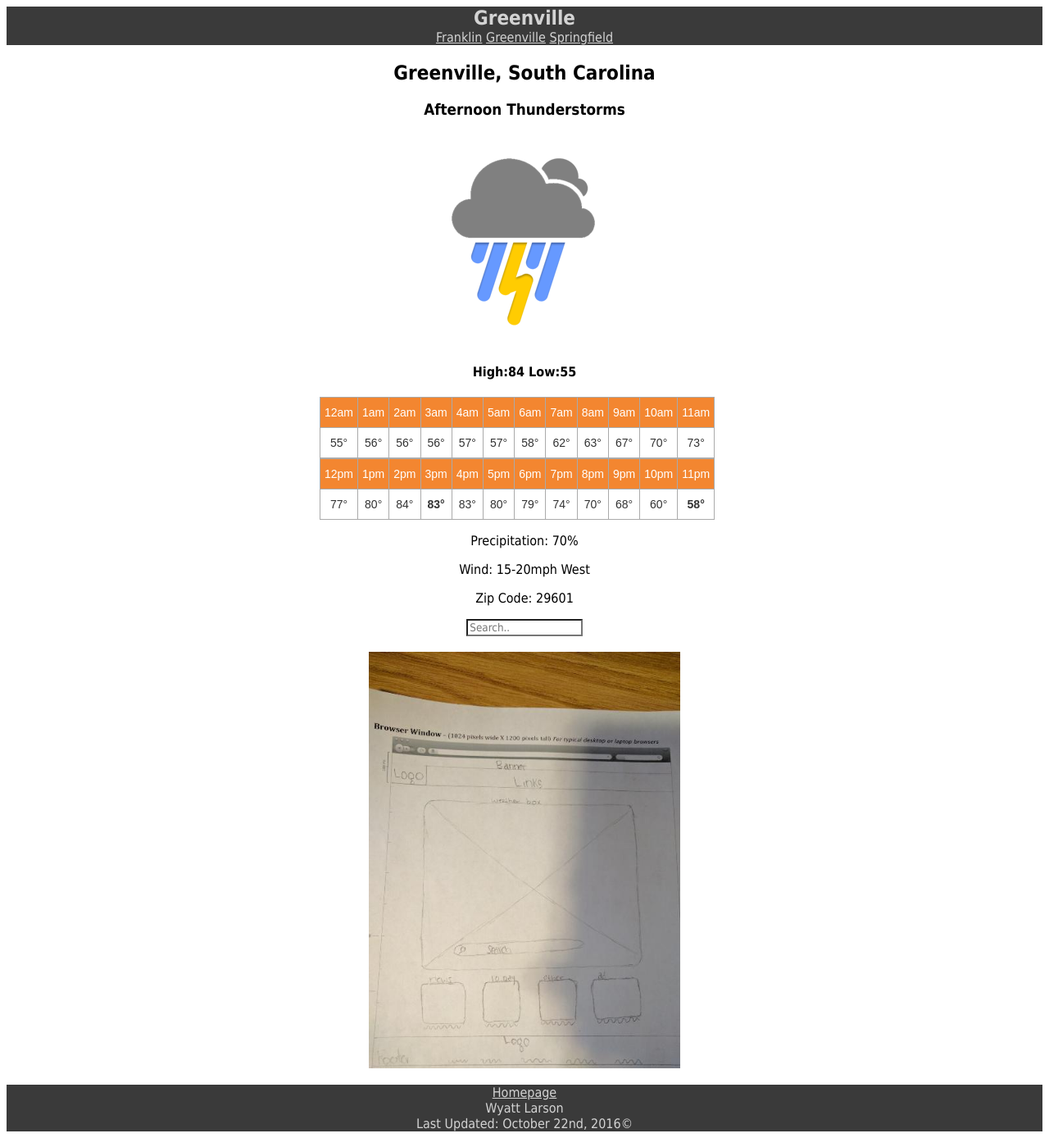
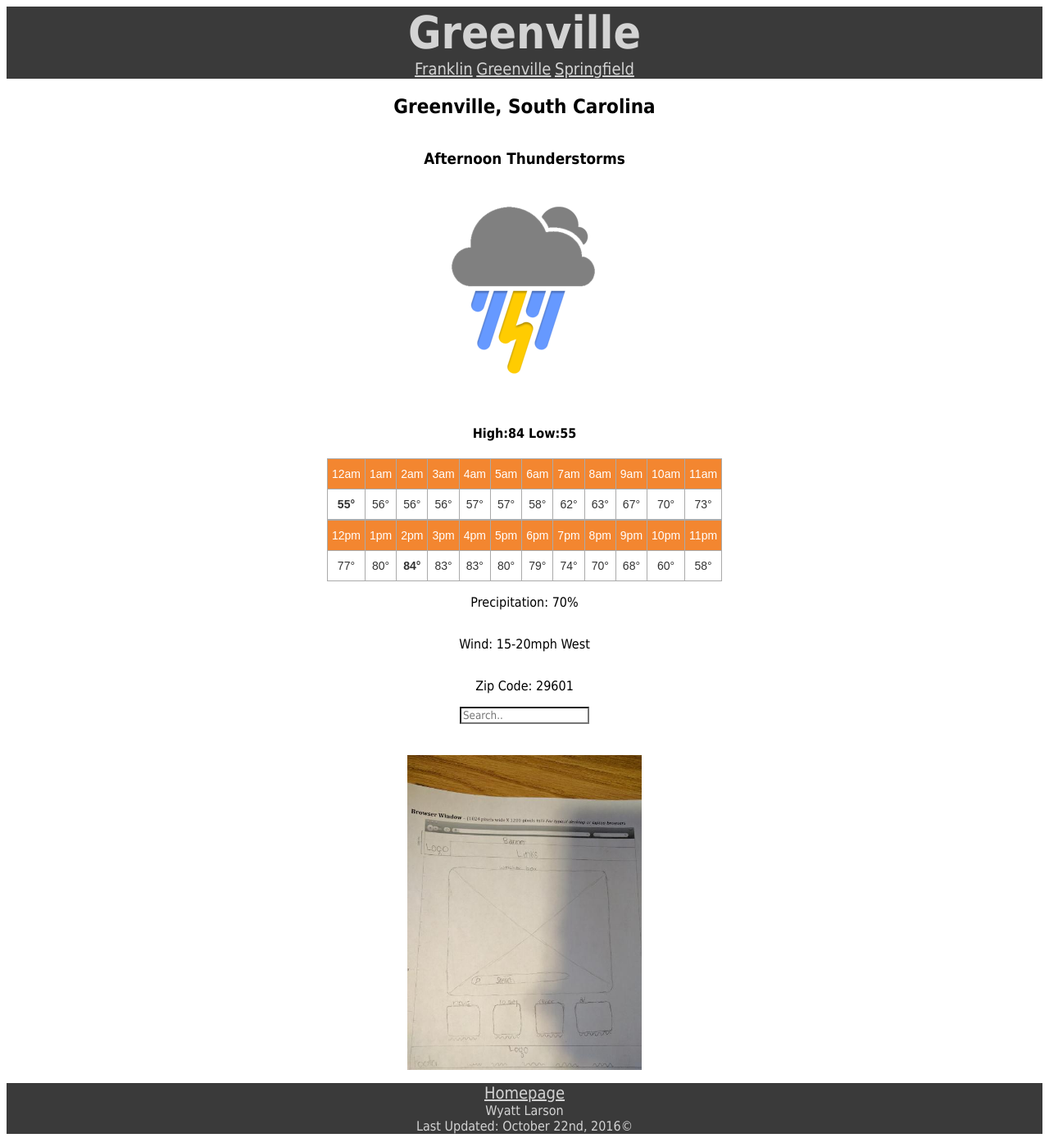
Before and after one commit to wyattlarson/wyattlarson.github.io, a PHP site: page /homework/greenville.html in a window 1280 px wide. Shown: the whole page at 82% size. Run offline with PHP 8.4, Linux system fonts and the light colour scheme.

Commit message:
greenville

```diff
--- a/css/weather.css
+++ b/css/weather.css
@@ -3,59 +3,101 @@
     font-family: tahoma, genvea, sans-serif;
 }
 
+.wrapper {
+    display:flex;
+    flex-flow: column;
+    min-height: 100vh;
+}
 
 .navbar {
-background-color: rgb(58,58,58);
-    padding: 0;
+    text-align: center;
 }
 
-#weather {
-    width:10em;
-}
 
-img{
-    max-width: 100%;
+.content {
+    display: flex;
+    flex-flow: column;
+    flex; 1;
+    flex-wrap: wrap;
+    align-items: center;
 }
 
 h1 {
-    text-align: center;
     background-color: rgb(58,58,58);
     color: lightgray;
     padding: 0;
     margin: 0;
 }
 
+.table  {
+    border-collapse:collapse;
+    border-spacing:0;
+    border-color:#aaa;
+    text-align: center;
+}
 
-.table {
-    overflow-x: auto;
-    right: 10px;
-    width: 500px;
-    margin:0 auto;
+.table td {
+    font-family:Arial, sans-serif;
+    font-size:16px;
+    padding:10px 5px;
+    border-style:solid;
+    border-width:1px;
+    overflow:hidden;
+    word-break:normal;
+    border-color:#aaa;
+    color:#333;
+    background-color:#fff;
+}
+
+.table th {
+    font-family:Arial, sans-serif;
+    font-size:16px;
+    font-weight:normal;
+    padding:10px 5px;
+    border-style:solid;
+    border-width:1px;
+    overflow:hidden;
+    word-break:normal;
+    border-color:#aaa;
+    color:#fff;
+}
+
+.table td {
+    font-family:Arial, sans-serif;
+    font-size:14px;
+    padding:10px 5px;
+    border-style:solid;
+    border-width:1px;
+    overflow:hidden;
+    word-break:normal;
+    border-color:#aaa;
+    color:#333;
+    background-color:#fff;
+}
+
+.table th {
+    font-family:Arial, sans-serif;
+    font-size:14px;
+    font-weight:normal;
+    padding:10px 5px;
+    border-style:solid;
+    border-width:1px;
+    overflow:hidden;
+    word-break:normal;
+    border-color:#aaa;
+    color:#fff;
+    background-color:#f38630;
 }
 
 
-.tg  {
-    border-collapse:collapse;border-spacing:0;border-color:#aaa;
-
-}
-
-.tg td {
-    font-family:Arial, sans-serif;font-size:14px;padding:10px 5px;border-style:solid;border-width:1px;overflow:hidden;word-break:normal;border-color:#aaa;color:#333;background-color:#fff;
-}
-
-.tg th {
-    font-family:Arial, sans-serif;font-size:14px;font-weight:normal;padding:10px 5px;border-style:solid;border-width:1px;overflow:hidden;word-break:normal;border-color:#aaa;color:#fff;background-color:#f38630;
-}
-
-.tg .tg-yw4l{
+.table .info {
     vertical-align:top
 }
 
-.tg .tg-yw4{
-    font-weight:bold;vertical-align:top
+.table .infoBold {
+    font-weight:bold;
+    vertical-align:top;
 }
-
-
 
 a {
     color: lightgray;
@@ -63,33 +105,24 @@ a {
 }
 
 #nav {
-    text-align: center;
     color: rgb(58,58,58);
     background-color: rgb(58,58,58);
 }
-
-.content {
-    position: relative;
-    text-align: center;
-
-}
-
 
 #mobile {
     max-width: 30%;
 }
 
 #tablet{
-    max-width: 30%;
+    max-width: 40%;
 }
 #desktop {
-    max-width: 30%;
+    max-width: 60%;
 }
 #footer {
-    position: relative;
-    text-align: center;
     background-color: rgb(58,58,58);
     color: lightgray;
+    text-align: center;
 }
 
 li{
@@ -99,118 +132,12 @@ li{
 
 ul {
   list-style-type: none;
-    background-color: rgb(58,58,58);    background-color: rgb(58,58,58);
+    background-color: rgb(58,58,58);
     margin-left: 0px;
     padding: 0px;
 }
 
-* {
-    background-color: white;
-    font-family: tahoma, genvea, sans-serif;
-}
-
-
-.navbar {
-background-color: rgb(58,58,58);
-    padding: 0;
-}
-
-#weather {
-    width:10em;
-}
-
-img{
-    max-width: 100%;
-}
-
-h1 {
-    text-align: center;
-    background-color: rgb(58,58,58);
-    color: lightgray;
-    padding: 0;
-    margin: 0;
-}
-
-
-.table {
-    overflow-x: auto;
-    right: 10px;
-    width: 500px;
-    margin:0 auto;
-}
-
-
-.tg  {
-    border-collapse:collapse;border-spacing:0;border-color:#aaa;
-
-}
-
-.tg td {
-    font-family:Arial, sans-serif;font-size:14px;padding:10px 5px;border-style:solid;border-width:1px;overflow:hidden;word-break:normal;border-color:#aaa;color:#333;background-color:#fff;
-}
-
-.tg th {
-    font-family:Arial, sans-serif;font-size:14px;font-weight:normal;padding:10px 5px;border-style:solid;border-width:1px;overflow:hidden;word-break:normal;border-color:#aaa;color:#fff;background-color:#f38630;
-}
-
-.tg .tg-yw4l{
-    vertical-align:top
-}
-
-.tg .tg-yw4{
-    font-weight:bold;vertical-align:top
-}
-
-
-
-a {
-    color: lightgray;
-    background-color: rgb(58,58,58);
-}
-
-#nav {
-    text-align: center;
-    color: rgb(58,58,58);
-    background-color: rgb(58,58,58);
-}
-
-.content {
-    position: relative;
-    text-align: center;
-
-}
-
-
-#mobile {
-    max-width: 30%;
-}
-
-#tablet{
-    max-width: 30%;
-}
-#desktop {
-    max-width: 30%;
-}
-#footer {
-    position: relative;
-    text-align: center;
-    background-color: rgb(58,58,58);
-    color: lightgray;
-}
-
-li{
-    background-color: rgb(58,58,58);
-}
-
-
-ul {
-  list-style-type: none;
-    background-color: rgb(58,58,58);    background-color: rgb(58,58,58);
-    margin-left: 0px;
-    padding: 0px;
-}
-
-/************************************TABLET***************************************************/
+/************************************MOBILE*************************************************/
 @media (max-width: 425px){
     .table {
         display: none;
@@ -219,6 +146,9 @@ ul {
         display: none;
     }
 }
+
+
+/************************************TABLET***************************************************/
 
     @media (min-width: 425px)
             and (max-width: 768px) {
@@ -230,7 +160,14 @@ ul {
 
 @media (min-width:768px)
         and (max-width: 4000px) {
-    #mobile, #tablet {
+
+            #mobile, #tablet {
         display: none;
         }
+
+            h1 {
+                font-size: 55px;
+            }
+
+            a {font-size:20px;}
     }
--- a/homework/greenville.html
+++ b/homework/greenville.html
@@ -25,75 +25,73 @@
             <img alt="Thunder Icon" src="../homework/images/thunder.png">
             <br>
             <h4>High:84 Low:55</h4>
-            <div class="table">
-                <table class="tg">
-                    <tr>
-                        <th class="tg-yw4l">12am</th>
-                        <th class="tg-yw4l">1am</th>
-                        <th class="tg-yw4l">2am</th>
-                        <th class="tg-yw4l">3am</th>
-                        <th class="tg-yw4l">4am</th>
-                        <th class="tg-yw4l">5am</th>
-                        <th class="tg-yw4l">6am</th>
-                        <th class="tg-yw4l">7am</th>
-                        <th class="tg-yw4l">8am</th>
-                        <th class="tg-yw4l">9am</th>
-                        <th class="tg-yw4l">10am</th>
-                        <th class="tg-yw4l">11am</th>
+                <table class="table">
+                    <tr class="blue">
+                        <th class="info">12am</th>
+                        <th class="info">1am</th>
+                        <th class="info">2am</th>
+                        <th class="info">3am</th>
+                        <th class="info">4am</th>
+                        <th class="info">5am</th>
+                        <th class="info">6am</th>
+                        <th class="info">7am</th>
+                        <th class="info">8am</th>
+                        <th class="info">9am</th>
+                        <th class="info">10am</th>
+                        <th class="info">11am</th>
                     </tr>
                     <tr>
-                        <td class="tg-yw4l">55°</td>
-                        <td class="tg-yw4l">56°</td>
-                        <td class="tg-yw4l">56°</td>
-                        <td class="tg-yw4l">56°</td>
-                        <td class="tg-yw4l">57°</td>
-                        <td class="tg-yw4l">57°</td>
-                        <td class="tg-yw4l">58°</td>
-                        <td class="tg-yw4l">62°</td>
-                        <td class="tg-yw4l">63°</td>
-                        <td class="tg-yw4l">67°</td>
-                        <td class="tg-yw4l">70°</td>
-                        <td class="tg-yw4l">73°</td>
+                        <td class="infoBold">55°</td>
+                        <td class="info">56°</td>
+                        <td class="info">56°</td>
+                        <td class="info">56°</td>
+                        <td class="info">57°</td>
+                        <td class="info">57°</td>
+                        <td class="info">58°</td>
+                        <td class="info">62°</td>
+                        <td class="info">63°</td>
+                        <td class="info">67°</td>
+                        <td class="info">70°</td>
+                        <td class="info">73°</td>
                     </tr>
                 </table>
-                <table class="tg">
-                    <tr>
-                        <th class="tg-yw4l">12pm</th>
-                        <th class="tg-yw4l">1pm</th>
-                        <th class="tg-yw4l">2pm</th>
-                        <th class="tg-yw4l">3pm</th>
-                        <th class="tg-yw4l">4pm</th>
-                        <th class="tg-yw4l">5pm</th>
-                        <th class="tg-yw4l">6pm</th>
-                        <th class="tg-yw4l">7pm</th>
-                        <th class="tg-yw4l">8pm</th>
-                        <th class="tg-yw4l">9pm</th>
-                        <th class="tg-yw4l">10pm</th>
-                        <th class="tg-yw4l">11pm</th>
+                <table class="table">
+                    <tr class="blue">
+                        <th class="info">12pm</th>
+                        <th class="info">1pm</th>
+                        <th class="info">2pm</th>
+                        <th class="info">3pm</th>
+                        <th class="info">4pm</th>
+                        <th class="info">5pm</th>
+                        <th class="info">6pm</th>
+                        <th class="info">7pm</th>
+                        <th class="info">8pm</th>
+                        <th class="info">9pm</th>
+                        <th class="info">10pm</th>
+                        <th class="info">11pm</th>
                     </tr>
                     <tr>
-                        <td class="tg-yw4l">77°</td>
-                        <td class="tg-yw4l">80°</td>
-                        <td class="tg-yw4l">84°</td>
-                        <td class="tg-yw4">83°</td>
-                        <td class="tg-yw4l">83°</td>
-                        <td class="tg-yw4l">80°</td>
-                        <td class="tg-yw4l">79°</td>
-                        <td class="tg-yw4l">74°</td>
-                        <td class="tg-yw4l">70°</td>
-                        <td class="tg-yw4l">68°</td>
-                        <td class="tg-yw4l">60°</td>
-                        <td class="tg-yw4">58°</td>
+                        <td class="info">77°</td>
+                        <td class="info">80°</td>
+                        <td class="infoBold">84°</td>
+                        <td class="info">83°</td>
+                        <td class="info">83°</td>
+                        <td class="info">80°</td>
+                        <td class="info">79°</td>
+                        <td class="info">74°</td>
+                        <td class="info">70°</td>
+                        <td class="info">68°</td>
+                        <td class="info">60°</td>
+                        <td class="info">58°</td>
                     </tr>
                 </table>
-            </div>
             <p>Precipitation: 70%</p>
             <p>Wind: 15-20mph West</p>
             <p>Zip Code: 29601</p>
             <input id="weather" type="text" name="search" placeholder="Search..">
             <br>
             <br>
-            <div class="biggerpics">
+            <div class="content">
                 <img alt="Wireframe" src="images/phone-one.jpg" id="mobile">
                 <img alt="Tablet" src="images/tablet.jpg" id="tablet">
                 <img alt="Desktop" src="images/desktop.jpg" id="desktop">
```
